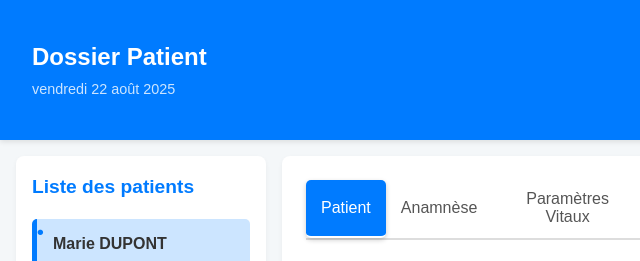
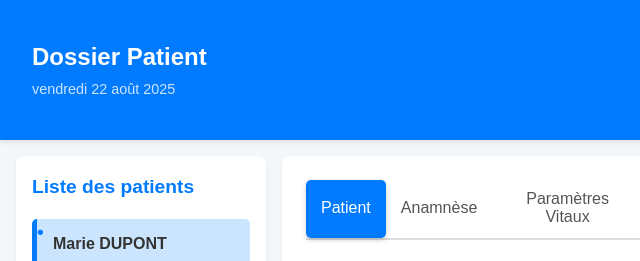
Before and after one commit to stephane-VINCENT-CHUTOURS/Dossier-patient, a plain HTML site: page index.html in a window 1280 px wide. Shown: the top 261 px of the page, 0-640 px from the left. Drawn offline with Linux system fonts and the light colour scheme.

Commit message:
Update style.css

```diff
--- a/style.css
+++ b/style.css
@@ -129,7 +129,7 @@ aside h2 {
     background-color: #007bff;
     color: white;
     box-shadow: 0 2px 5px rgba(0,0,0,0.2);
-    border-bottom: 2px solid;
+    border-bottom: 2px solid transparent;
 }
 
 /* Tab Content */
```
